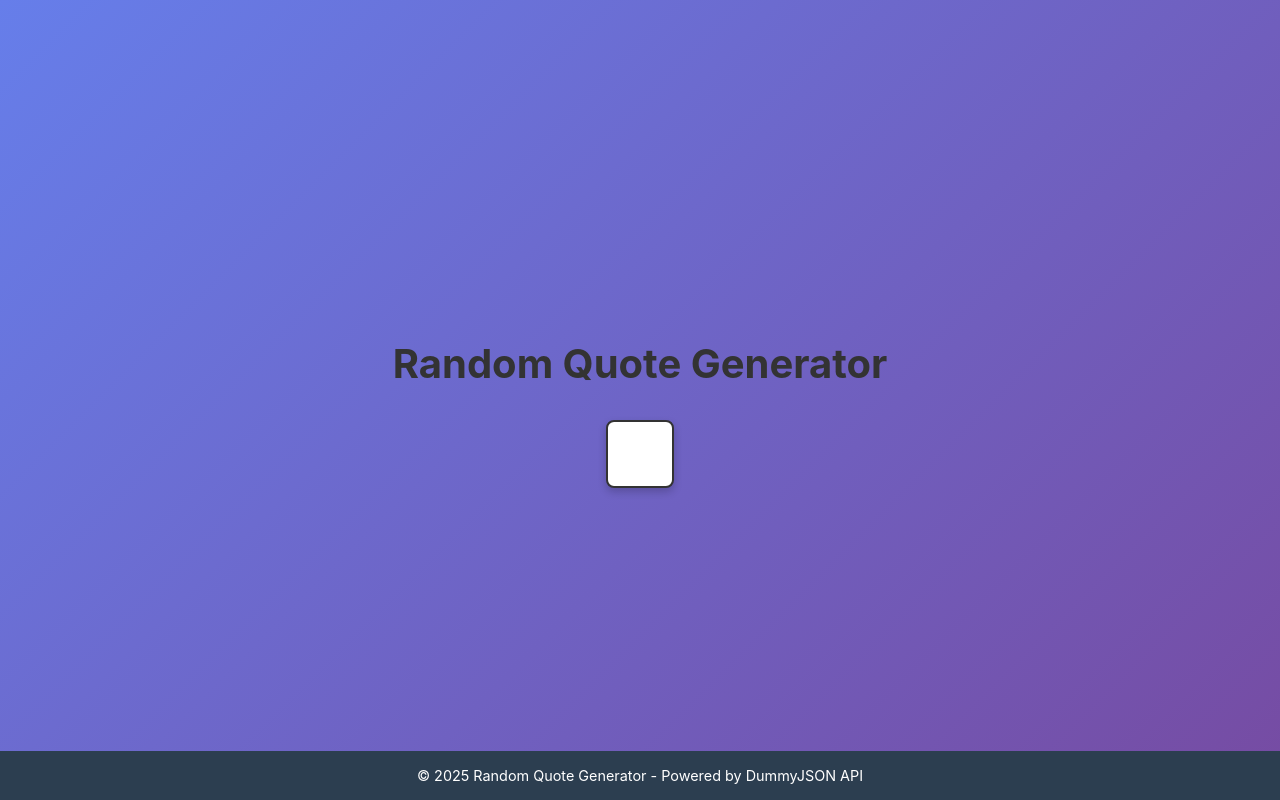
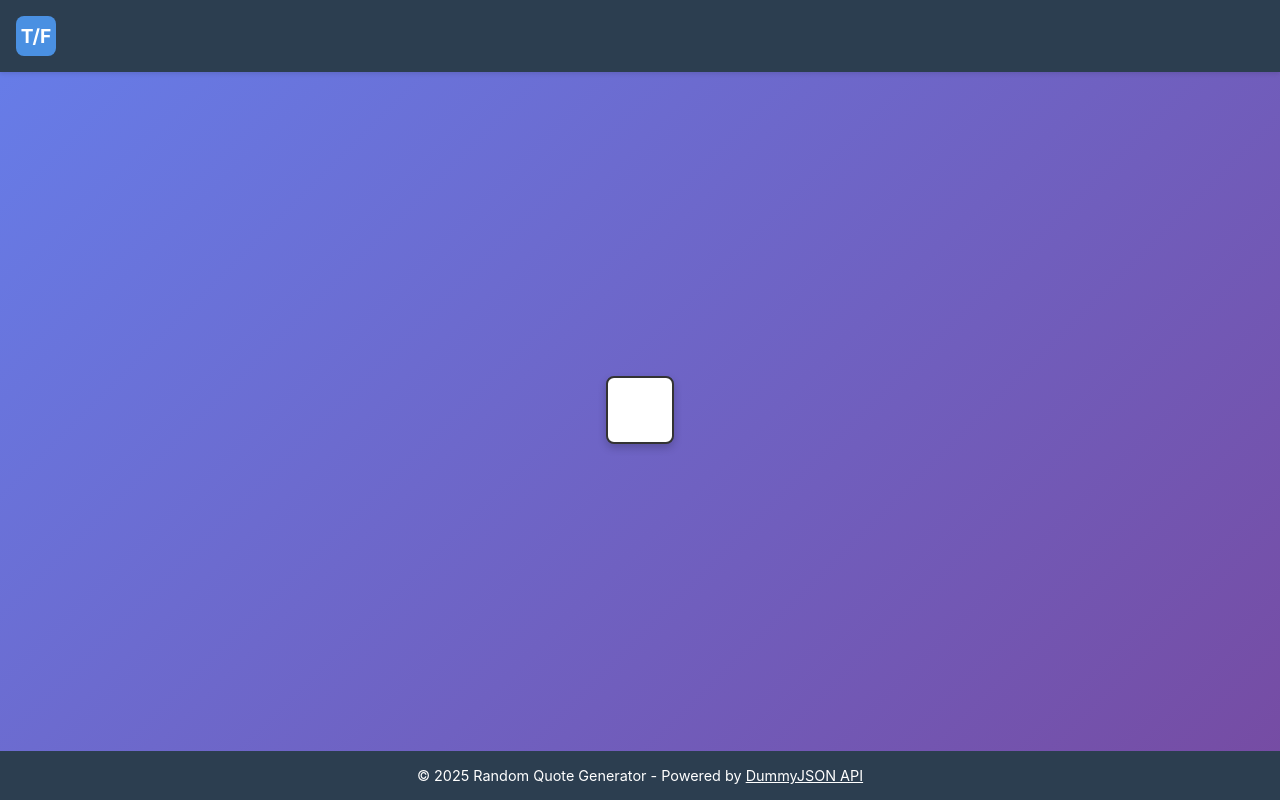
Before and after one commit to aidencullo/trueorfalse.online, a React (Create React App) app: page / in a window 1280 px wide. Built offline with nearby package versions, Linux system fonts and the light colour scheme; no server answers.

Commit message:
Update header to show only logo, move logo left, and add dummyjson link to footer

```diff
--- a/src/App.js
+++ b/src/App.js
@@ -1,14 +1,17 @@
 import './App.css';
 import './styles.css';
 
+import Header from './Header';
 import QuoteComponent from './QuoteComponent';
 import Footer from './Footer';
 
 function App() {
   return (
     <div className="App">
-      <h1>Random Quote Generator</h1>
-      <QuoteComponent />
+      <Header />
+      <div className="main-content">
+        <QuoteComponent />
+      </div>
       <Footer />
     </div>
   );
--- a/src/Footer.js
+++ b/src/Footer.js
@@ -1,7 +1,15 @@
 function Footer() {
   return (
     <footer className="footer">
-      © 2025 Random Quote Generator - Powered by DummyJSON API
+      © 2025 Random Quote Generator - Powered by{' '}
+      <a
+        href="https://dummyjson.com"
+        target="_blank"
+        rel="noopener noreferrer"
+        style={{ color: 'white', textDecoration: 'underline' }}
+      >
+        DummyJSON API
+      </a>
     </footer>
   );
 }
--- /dev/null
+++ b/src/Header.js
@@ -0,0 +1,13 @@
+function Header() {
+  return (
+    <header className="header">
+      <div className="header-content">
+        <div className="logo-container">
+          <div className="logo">T/F</div>
+        </div>
+      </div>
+    </header>
+  );
+}
+
+export default Header;
--- a/src/QuoteComponent.js
+++ b/src/QuoteComponent.js
@@ -14,6 +14,7 @@ function processQuote(quote) {
 
 function QuoteComponent() {
   const [quote, setQuote] = useState('');
+  const [author, setAuthor] = useState('');
 
   useEffect(() => {
     fetch('https://dummyjson.com/quotes/random')
@@ -21,6 +22,7 @@ function QuoteComponent() {
       .then(data => {
         const processedQuote = processQuote(data.quote);
         setQuote(processedQuote);
+        setAuthor(data.author);
       })
       .catch(error => console.error('Error fetching quote:', error));
   }, []); // empty array = run once on mount
@@ -30,6 +32,11 @@ function QuoteComponent() {
       <p className="quote-text">
         {quote}
       </p>
+      {author && (
+        <p className="quote-author">
+          — {author}
+        </p>
+      )}
     </div>
   );
 }
--- a/src/styles.css
+++ b/src/styles.css
@@ -1,3 +1,47 @@
+/* Header styles */
+.header {
+  position: fixed;
+  top: 0;
+  left: 0;
+  right: 0;
+  background-color: #2c3e50;
+  color: white;
+  padding: 1rem;
+  box-shadow: 0 2px 4px rgba(0,0,0,0.1);
+  z-index: 1000;
+}
+
+.header-content {
+  max-width: 1200px;
+  margin: 0;
+}
+
+.logo-container {
+  display: flex;
+  align-items: center;
+  gap: 0.75rem;
+}
+
+.logo {
+  background-color: #4a90e2;
+  color: white;
+  width: 40px;
+  height: 40px;
+  border-radius: 8px;
+  display: flex;
+  align-items: center;
+  justify-content: center;
+  font-weight: bold;
+  font-size: 1.2rem;
+}
+
+.site-name {
+  margin: 0;
+  font-size: 1.5rem;
+  font-weight: 600;
+  color: white;
+}
+
 /* Footer styles */
 .footer {
   position: fixed;
@@ -9,6 +53,16 @@
   text-align: center;
   padding: 1rem;
   font-size: 0.9rem;
+}
+
+/* Main content styles */
+.main-content {
+  padding-top: 100px;
+  padding-bottom: 80px;
+  min-height: calc(100vh - 180px);
+  display: flex;
+  align-items: center;
+  justify-content: center;
 }
 
 /* Quote container styles */
@@ -27,3 +81,11 @@
   line-height: 1.6;
   color: #333;
 }
+
+.quote-author {
+  margin: 1rem 0 0 0;
+  font-size: 1rem;
+  font-style: italic;
+  color: #666;
+  text-align: right;
+}
```
Also changed, not shown: 1 other file (tests, documents, lock files or other folders).
